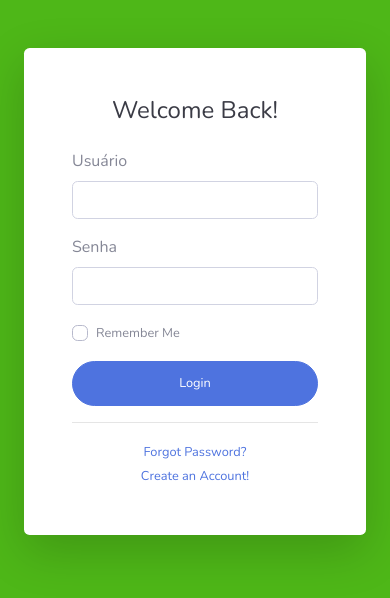
After one commit to ivairmarc/Flask-CRUD, a Python web app: template app/accounts/templates/login.html in a window 390 px wide. The commit adds this page. Shown: the top 598 px of the page. Run offline with Jinja, Linux system fonts and the light colour scheme; the template is opened without the code that fills it, so the values that code supplies are empty, except form fields; form fields are guessed from the names that the template uses; some libraries are stand-ins or nearby versions.

Commit message:
implementado login

```diff
--- a/app/__init__.py
+++ b/app/__init__.py
@@ -5,17 +5,19 @@ from jinja2 import FileSystemLoader, Environment
 from app import (
     users,
     groups,
-    home
+    home,
+    accounts
 )
 
 
 def CreateApp():
     app = Flask(__name__)
 
+
     users.init_app(app)
     groups.init_app(app)
     home.init_app(app)
-
+    accounts.init_app(app)
     app.config.from_object('app.config.DevelopmentConfig')
 
     with app.app_context():
--- /dev/null
+++ b/app/accounts/templates/login.html
@@ -0,0 +1,68 @@
+{% extends 'base.html' %}
+
+
+{% block body %}
+<body class="bg-gradient-primary">
+
+
+    <div class="container">
+
+        <!-- Outer Row -->
+        <div class="row justify-content-center">
+
+            <div class="col-xl-10 col-lg-12 col-md-9">
+
+                <div class="card o-hidden border-0 shadow-lg my-5">
+                    <div class="card-body p-0">
+                        <!-- Nested Row within Card Body -->
+                        <div class="row">
+                            <div class="col-lg-6 d-none d-lg-block bg-login-image"></div>
+                            <div class="col-lg-6">
+                                <div class="p-5">
+                                    <div class="text-center">
+                                        <h1 class="h4 text-gray-900 mb-4">Welcome Back!</h1>
+                                    </div>
+                                    <form class="user" method="post">
+                                        {{ form.hidden_tag() }}
+                                        <div class="form-group">
+                                            <label>Usuário</label>
+                                            {{ form.email(class="form-control") }}
+
+                                        </div>
+                                        <div class="form-group">
+                                            <label>Senha</label>
+                                            {{ form.password(class="form-control") }}
+
+                                        </div>
+
+                                        <div class="form-group">
+                                            <div class="custom-control custom-checkbox small">
+                                                <input type="checkbox" class="custom-control-input" id="customCheck">
+                                                <label class="custom-control-label" for="customCheck">Remember
+                                                    Me</label>
+                                            </div>
+                                        </div>
+                                        <input type="submit" value="Login" class="btn btn-primary btn-user btn-block">
+
+                                    </form>
+                                    <hr>
+                                    <div class="text-center">
+                                        <a class="small" href="forgot-password.html">Forgot Password?</a>
+                                    </div>
+                                    <div class="text-center">
+                                        <a class="small" href="">Create an Account!</a>
+                                    </div>
+                                </div>
+                            </div>
+                        </div>
+                    </div>
+                </div>
+
+            </div>
+
+        </div>
+
+    </div>
+</body>
+
+{% endblock %}
--- a/app/groups/__init__.py
+++ b/app/groups/__init__.py
@@ -1,4 +1,4 @@
-from .groups import group_route
+from .view import group_route
 
 
 def init_app(app):
--- a/app/home/__init__.py
+++ b/app/home/__init__.py
@@ -2,4 +2,4 @@ from .home import home_route
 
 
 def init_app(app):
-    app.register_blueprint(home_route, url_prefix='/home')
+    app.register_blueprint(home_route, url_prefix='/')
--- a/app/home/home.py
+++ b/app/home/home.py
@@ -2,8 +2,9 @@ from flask import (
     Blueprint,
     render_template)
 
-home_route = Blueprint('home', __name__)
+home_route = Blueprint('home', __name__, template_folder='templates')
 
 @home_route.route('/')
+@home_route.route('/home')
 def index():
     return render_template('base.html')
--- /dev/null
+++ b/app/home/templates/home.html
@@ -0,0 +1 @@
+{% extends 'base.html' %}
--- a/app/templates/base.html
+++ b/app/templates/base.html
@@ -22,7 +22,9 @@
     <link href="{{ url_for('static', filename='css/sb-admin-2.css') }}" rel="stylesheet">
 
 </head>
+{% block body %}
 <body>
+
     <div id="wrapper">
 
         <!-- Sidebar -->
@@ -34,6 +36,9 @@
                     <i class="fas fa-laugh-wink"></i>
                 </div>
                 <div class="sidebar-brand-text mx-3">Gestor <sup>Iv</sup></div>
+
+                    Hi {{ current_user.name }}
+
             </a>
 
             <!-- Divider -->
@@ -152,5 +157,7 @@
 
 
 
+
 </body>
+{% endblock %}
 </html>
--- a/app/users/__init__.py
+++ b/app/users/__init__.py
@@ -1,7 +1,6 @@
-from .users import user_route, login_manager, csrf
+from .view import user_route, csrf
 
 
 def init_app(app):
     app.register_blueprint(user_route, url_prefix='/users')
-    login_manager.init_app(app)
     csrf.init_app(app)
--- a/app/users/forms.py
+++ b/app/users/forms.py
@@ -3,8 +3,7 @@ from wtforms import (
     PasswordField,
     validators,
     SelectMultipleField,
-    StringField,
-
+    StringField
 )
 from flask_wtf import FlaskForm
 from wtforms.validators import DataRequired, Email
--- a/app/users/templates/new_user2.html
+++ b/app/users/templates/new_user2.html
@@ -20,7 +20,7 @@
     </div>
     <div class="form-col col-md-auto">
       {{ form.groups.label(class="form-label") }}
-      {{ form.groups(class_="form-control", multiple="multiple", size="5") }}
+      {{ form.groups(class="form-control", multiple="multiple", size="5") }}
     </div>
   </div>
   <p><input type=submit value=Register>
--- a/app/users/user_model.py
+++ b/app/users/user_model.py
@@ -18,7 +18,7 @@ class Users(UserMixin, Base):
     id = Column(Integer, primary_key=True, autoincrement=True)
     email = Column(String(100), unique=True, nullable=False)
     name = Column(String(100), nullable=False)
-    password = Column(String(100), nullable=False)
+    password = Column(String(500), nullable=False)
     status = Column(Integer)
 
     # Relacionamento bidirecional com a tabela Groups
```
Also changed, not shown: app/accounts/__init__.py (added, +7 -0 lines), app/accounts/accounts.py (added, +57 -0 lines), app/accounts/forms.py (added, +7 -0 lines), app/accounts/templates/register.html (added, +42 -0 lines), app/groups/view.py (renamed from app/groups/groups.py, +10 -6 lines), app/users/view.py (renamed from app/users/users.py, +23 -17 lines), app/middleware/__init__.py (added).
